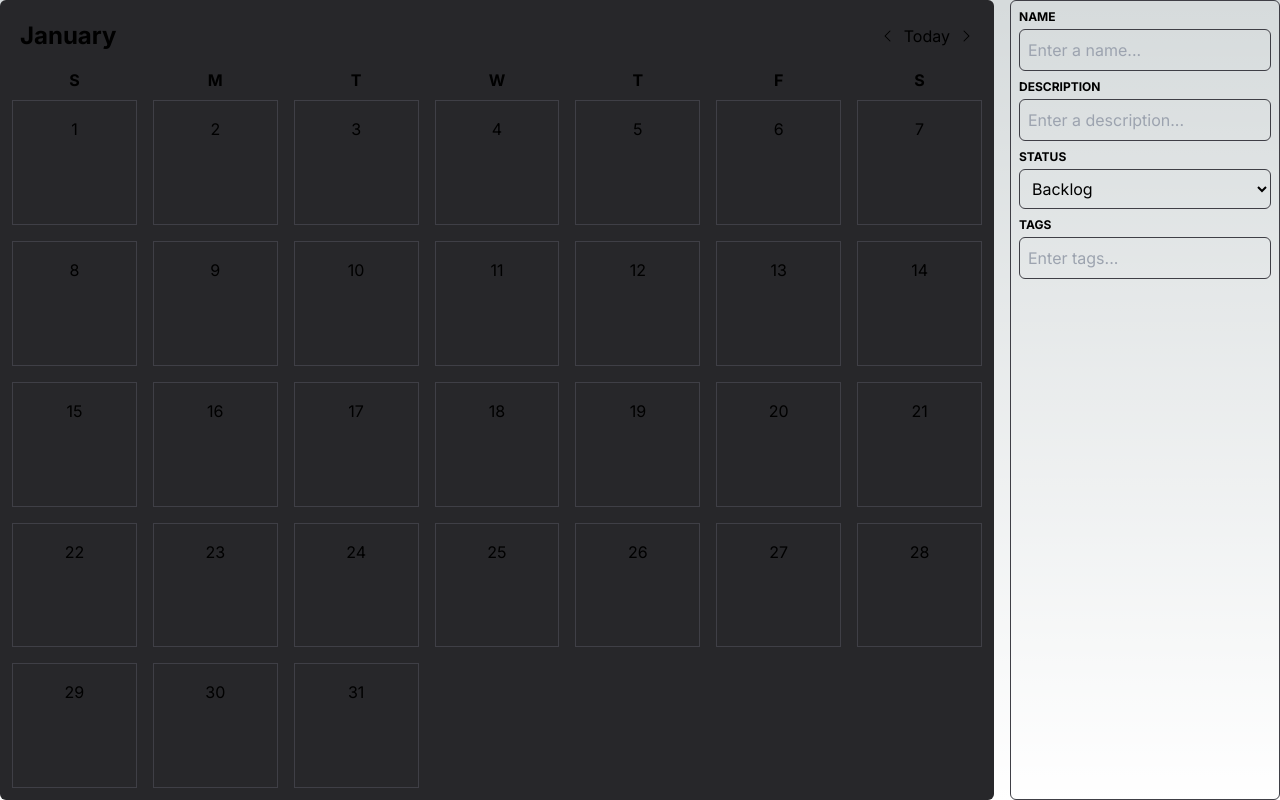
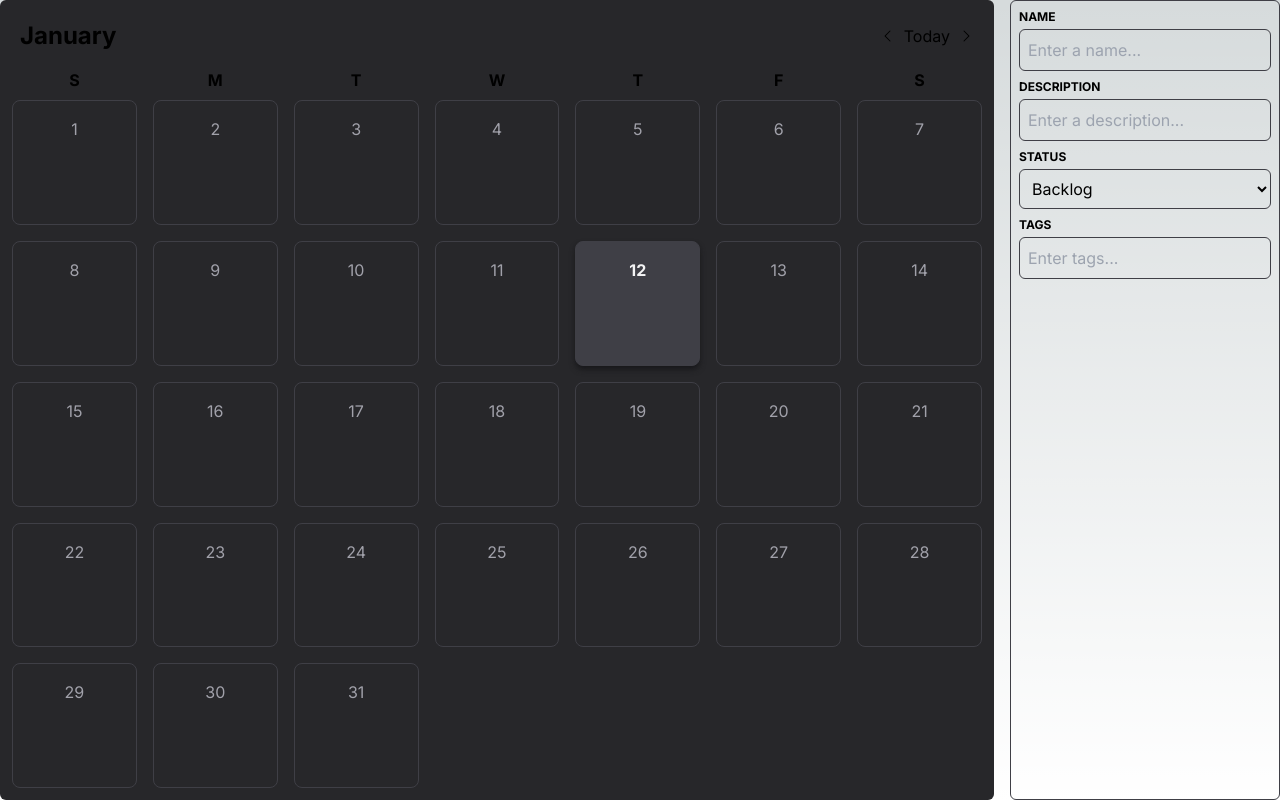
Before and after one commit to minischetti/journey, a Next.js app in the folder next/journey/: page / in a window 1280 px wide. Built offline with nearby package versions, Linux system fonts and the light colour scheme.

Commit message:
Update calendar and colors

```diff
--- a/next/journey/src/app/components/features/Calendar.tsx
+++ b/next/journey/src/app/components/features/Calendar.tsx
@@ -49,9 +49,9 @@ export const Calendar = () => {
             <div className="flex justify-between p-2">
                 <span className="text-2xl font-bold text-center">{currentMonth()}</span>
                 <div className="flex gap-2">
-                <button onClick={previousMonth}><CaretLeft/></button>
-                <button onClick={goToToday}>Today</button>
-                <button onClick={nextMonth}><CaretRight/></button>
+                    <button onClick={previousMonth}><CaretLeft/></button>
+                    <button onClick={goToToday}>Today</button>
+                    <button onClick={nextMonth}><CaretRight/></button>
                 </div>
             </div>
             <div className="grid grid-cols-7 font-bold gap-4 py-2">
@@ -63,10 +63,9 @@ export const Calendar = () => {
             </div>
             <div className="grid grid-cols-7 gap-4">
                 {calendarDates().map((calendarDate) => (
-                        <div key={calendarDate} className="grid justify-center aspect-square border-zinc-700 border p-4">
-                            {!isToday(calendarDate) && <span className="">{calendarDate}</span>}
-                            {isToday(calendarDate) && <span className="">{calendarDate}</span>}
-                            </div>
+                        <div key={calendarDate} className={`grid justify-center aspect-square rounded-lg border-zinc-700 border p-4${isToday(calendarDate) ? ' shadow-md shadow-zinc-900 bg-zinc-700' : ''}`}>
+                            <span className={isToday(calendarDate) ? 'text-zinc-100 font-bold' : 'text-zinc-400'}>{calendarDate}</span>
+                        </div>
                 ))}
             </div>
         </div>
--- a/next/journey/src/app/components/ui/Item.tsx
+++ b/next/journey/src/app/components/ui/Item.tsx
@@ -14,7 +14,7 @@ export function Item({
 }) {
     const [isOpen, setIsOpen] = useState(false);
     return (
-        <div className="grid border border-gray-400 rounded-md p-4 gap-2">
+        <div className="grid border border-zinc-400 rounded-md p-4 gap-2">
             <h2>{name}</h2>
             <div>{description}</div>
             <div className="flex flex-row gap-2">{children}</div>
```
